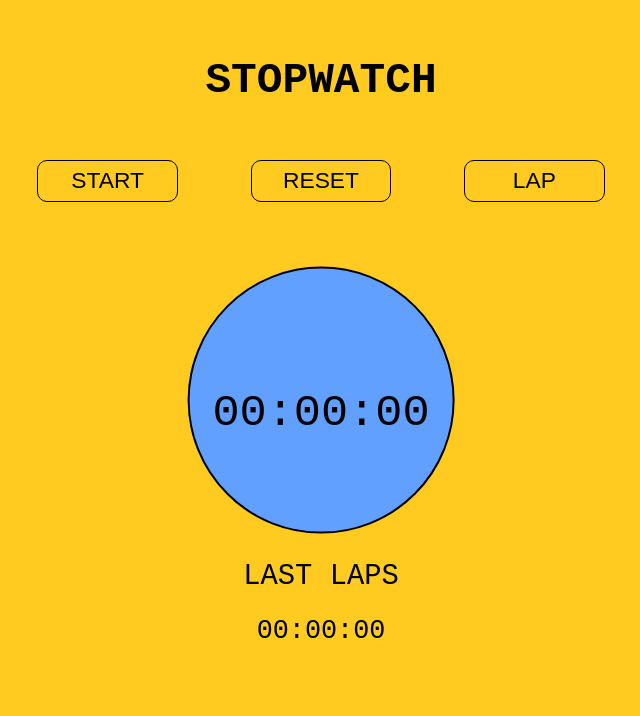
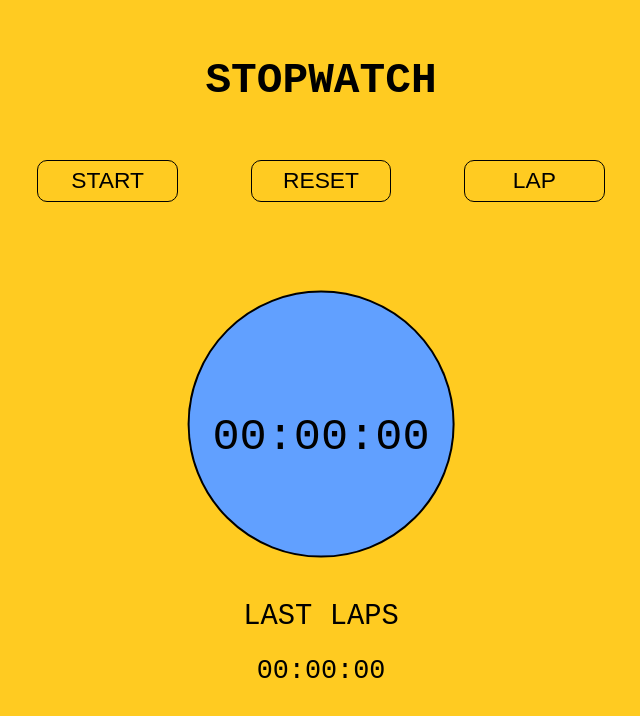
Before and after one commit to robZuk/Stopwatch, a plain HTML site: page index.html in a window 1280 px wide. Both pictures are taken after a click on the button "LAP". Shown: the whole page, without its empty margins (319-959 px from the left). Drawn offline with Linux system fonts and the light colour scheme.

Commit message:
change styles

```diff
--- a/style.css
+++ b/style.css
@@ -27,7 +27,7 @@ h1 {
   position: absolute;
   width: calc(200px + 2vw);
   height: calc(200px + 2vw);
-  top: 50%;
+  top: 53%;
   left: 50%;
   transform: translate(-50%, -50%);
   border: 2px solid black;
@@ -75,7 +75,7 @@ button:hover {
 p {
   display: none;
   position: absolute;
-  top: 70%;
+  top: 73%;
   left: 0;
   width: 100%;
   text-transform: uppercase;
@@ -102,7 +102,6 @@ p {
 
   button {
     width: 22%;
-
     font-size: calc(10px + 1vw);
   }
   .circle {
@@ -115,12 +114,12 @@ p {
   }
 
   p {
-    top: 70%;
+    top: 72%;
     font-size: calc(12px + 1vw);
   }
 
   .laps {
-    top: 77%;
+    top: 78%;
     font-size: calc(10px + 1vw);
   }
 }
@@ -132,6 +131,15 @@ p {
 
   .time {
     font-size: calc(22px + 0.8vw);
+  }
+  p {
+    top: 73%;
+    font-size: calc(12px + 1vw);
+  }
+
+  .laps {
+    top: 79%;
+    font-size: calc(10px + 1vw);
   }
 }
 
@@ -169,11 +177,11 @@ p {
   }
 
   p {
-    top: 70%;
+    top: 75%;
     font-size: calc(16px + 1vw);
   }
   .laps {
-    top: 77%;
+    top: 82%;
     font-size: calc(14px + 1vw);
   }
 }
@@ -224,11 +232,6 @@ p {
 
   .time {
     font-size: calc(24px + 2vw);
-  }
-
-  p {
-    top: 70%;
-    font-size: calc(16px + 1vw);
   }
 
   .laps {
```
